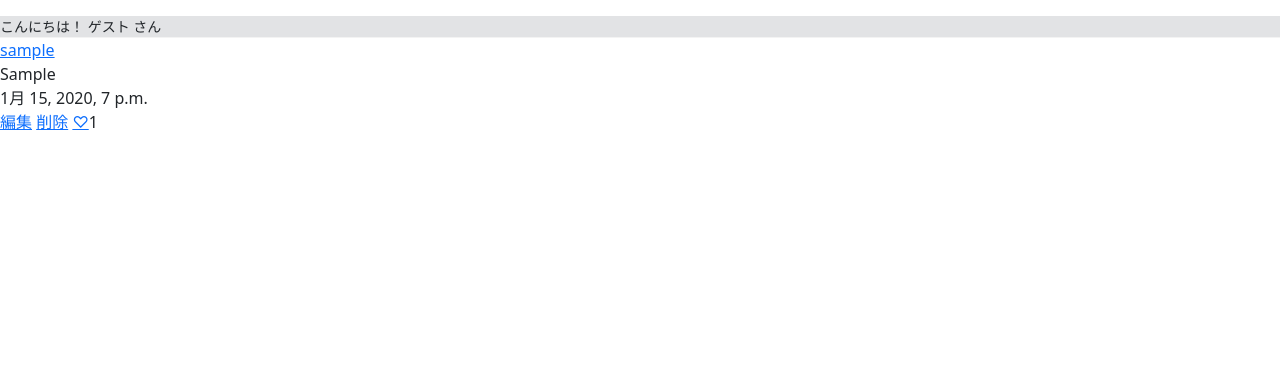
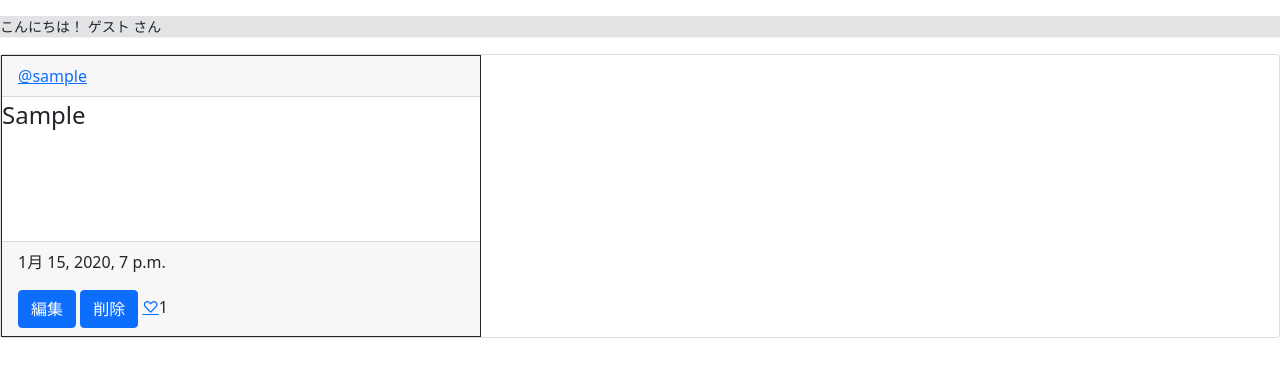
Before and after one commit to taza817/my-app, a Django app: page /post/1/ in a window 1280 px wide. Shown: the part 80-457 px from the top of the page. Run offline with Django 3.2, Linux system fonts and the light colour scheme; tables that the repository leaves empty hold one stand-in row (values such as "Sample post"); some libraries are stand-ins or nearby versions.

Commit message:
投稿をカードの形で表示する

```diff
--- a/sns/views.py
+++ b/sns/views.py
@@ -116,6 +116,10 @@ class PostUpdate(UpdateView) :
     model = Post
     fields = ['caption']
 
+    # ユーザー制限
+    def get_obj(self) :
+        return User.objects.get(id=self.request.user.id)
+
     def get_success_url(self) :
         return reverse('detail', kwargs={'pk': self.object.pk})
 
--- a/templates/sns/base.html
+++ b/templates/sns/base.html
@@ -8,9 +8,9 @@
   <link href="https://cdn.jsdelivr.net/npm/bootstrap@5.0.0-beta1/dist/css/bootstrap.min.css" rel="stylesheet" integrity="sha384-giJF6kkoqNQ00vy+HMDP7azOuL0xtbfIcaT9wjKHr8RbDVddVHyTfAAsrekwKmP1" crossorigin="anonymous">
 </head>
 <body>
+  {% if not user.is_authenticated %}
     <nav>
       <ul>
-      {% if not user.is_authenticated %}
         <li class="nav-item">
           <a class="nav-link" href="{% url 'signup' %}">サインアップ</a>
         </li>
@@ -33,7 +33,8 @@
       {% endif %}
       </ul>
     </nav>
-  <div class="pl-4 small" style="background-color: #e2e3e5 ; border-bottom: solid 1px #f3f3f3;">
+
+  <div class="pl-4 small" style="background-color: #e2e3e5 ; border-bottom: solid 1px #f3f3f3; margin-bottom: 1rem;">
     {% if not user.is_authenticated %}
       こんにちは！ ゲスト さん
     {% else %}
--- a/templates/sns/post_detail.html
+++ b/templates/sns/post_detail.html
@@ -1,15 +1,17 @@
 {% extends 'sns/base.html' %}
 
 {% block content %}
+<div class="card">
+    <div class="card-body" style="width: 30rem; border: solid 1px; padding: 0;">
+        <div class="card-header">
+            <a href="{% url 'mypage' post.user_id %}">@{{ post.user_id }}</a>
+        </div>
+        <p class="card-text" style="font-size: 1.5rem; height: 8rem;">{{ post.caption }}</p>
 
-    <div>
-        <a href="{% url 'mypage' post.user_id %}">{{ post.user_id }}</a>
-    </div>
-    <div>
-        {{ post.caption }} <br>
-        {{ post.post_date }} <br>
-        <a href="{% url 'update' post.pk %}">編集</a>
-        <a href="{% url 'delete' post.pk %}">削除</a>
+        <div class="card-footer">
+            <p class="card-text">{{ post.post_date }}</p>
+            <a href="{% url 'update' post.pk %}" class="btn btn-primary">編集</a>
+            <a href="{% url 'delete' post.pk %}" class="btn btn-primary">削除</a>
 
             {% if request.user in post.good.all %}
                 <a href="{% url 'good_detail' post.pk %}" class="like-btn add-color" tabindex="-1" role="button" aria-disabled="true"><i class="fas fa-heart"></i>♡</a>{{post.good.count}}
@@ -17,5 +19,7 @@
                 <a href="{% url 'good_detail' post.pk %}" class="like-btn" tabindex="-1" role="button" aria-disabled="true"><i class="far fa-heart"></i>♡</a>{{post.good.count}}
             {% endif %}
         </div>
+    </div>
+</div>
 
 {% endblock %}
--- a/templates/sns/post_form.html
+++ b/templates/sns/post_form.html
@@ -2,7 +2,6 @@
 
 {% block content %}
 
-    <h1>新規作成</h1>
     <div>
         <form method="POST">
             {% csrf_token %}
```
Also changed, not shown: templates/sns/mypage.html (+12 -5 lines), templates/sns/top.html (+12 -7 lines). Lines whose indentation alone changed are shown as unchanged.
